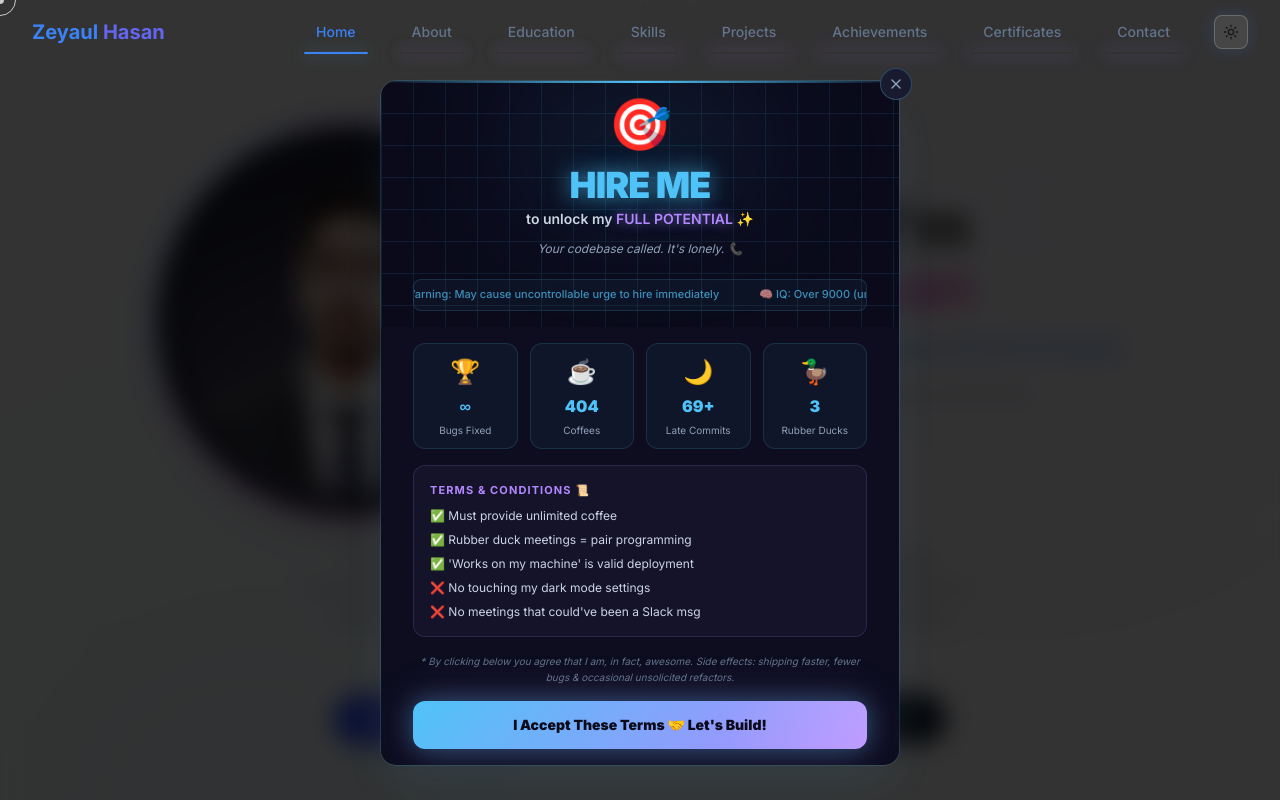
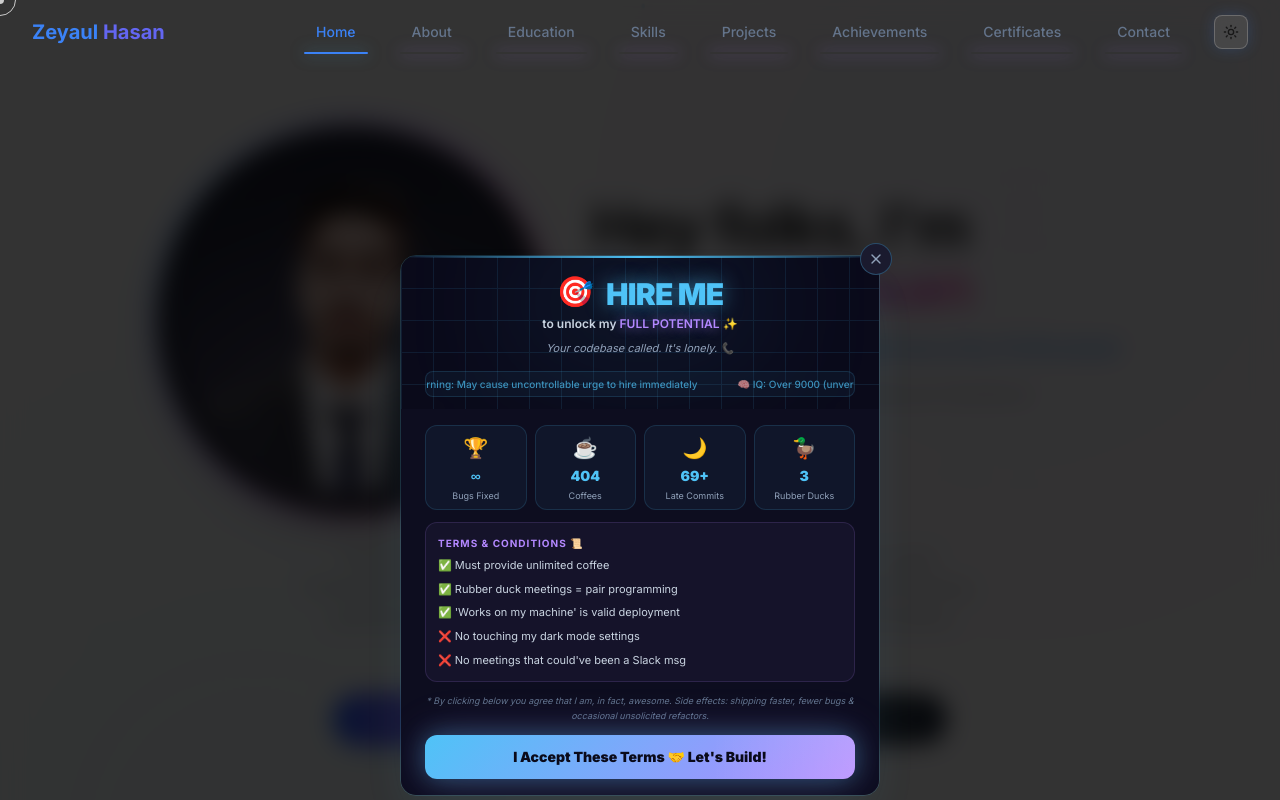
Before and after one commit to zeyaulhasan/My-Portfolio, a Next.js app: page / in a window 1280 px wide. Both pictures are taken after a click on the button "Get My Resume". Shown: the top 800 px of the page. Built offline with nearby package versions, Linux system fonts and the light colour scheme.

Commit message:
Fix resume modal - perfectly centered, fits viewport, no page scroll

```diff
--- a/src/components/ui/ResumeModal.tsx
+++ b/src/components/ui/ResumeModal.tsx
@@ -15,8 +15,6 @@ const ticker = [
   "🐛 Bug whisperer. Code poet. Occasional genius.",
   "☕ Runs on coffee, curiosity & Stack Overflow",
   "🚀 Ships features faster than your coffee brews",
-  "💡 Turns caffeine into working software since 2022",
-  "🎯 Hits deadlines like a heat-seeking missile",
 ]
 
 const roasts = [
@@ -24,24 +22,33 @@ const roasts = [
   "Your competitors already hired someone like me. 👀",
   "Every day you wait, a semicolon cries. 😢",
   "I don't always write bugs, but when I do, I fix them too. 🐛",
-  "My rubber duck has a PhD. Yours doesn't. 🦆",
 ]
 
 const funFacts = [
-  { emoji: "🏆", label: "Bugs Fixed",         value: "∞"   },
-  { emoji: "☕", label: "Coffees",             value: "404" },
-  { emoji: "🌙", label: "Late Commits",        value: "69+" },
-  { emoji: "🦆", label: "Rubber Ducks",        value: "3"   },
+  { emoji: "🏆", label: "Bugs Fixed", value: "∞" },
+  { emoji: "☕", label: "Coffees",    value: "404" },
+  { emoji: "🌙", label: "Late Commits", value: "69+" },
+  { emoji: "🦆", label: "Rubber Ducks", value: "3" },
 ]
 
 export const ResumeModal = ({ isOpen, onClose }: ResumeModalProps) => {
   const [roastIdx, setRoastIdx] = useState(0)
-  const [clicked, setClicked]   = useState(false)
+  const [clicked, setClicked] = useState(false)
 
   useEffect(() => {
     if (!isOpen) { setClicked(false); return }
     const t = setInterval(() => setRoastIdx(i => (i + 1) % roasts.length), 3000)
     return () => clearInterval(t)
+  }, [isOpen])
+
+  // Lock body scroll when modal is open
+  useEffect(() => {
+    if (isOpen) {
+      document.body.style.overflow = 'hidden'
+    } else {
+      document.body.style.overflow = ''
+    }
+    return () => { document.body.style.overflow = '' }
   }, [isOpen])
 
   return (
@@ -57,14 +64,14 @@ export const ResumeModal = ({ isOpen, onClose }: ResumeModalProps) => {
             className="fixed inset-0 z-50 bg-black/80 backdrop-blur-md"
           />
 
-          {/* Modal container */}
-          <div className="fixed inset-0 z-50 flex items-start justify-center p-4 pointer-events-none overflow-y-auto">
+          {/* Centered modal — never scrolls the page */}
+          <div className="fixed inset-0 z-50 flex items-center justify-center p-4 pointer-events-none">
             <motion.div
-              initial={{ opacity: 0, scale: 0.75, y: 30 }}
+              initial={{ opacity: 0, scale: 0.8, y: 20 }}
               animate={{ opacity: 1, scale: 1, y: 0 }}
-              exit={{ opacity: 0, scale: 0.75, y: 30 }}
-              transition={{ type: "spring", stiffness: 280, damping: 22 }}
-              className="relative w-full max-w-[520px] pointer-events-auto mt-16 mb-8"
+              exit={{ opacity: 0, scale: 0.8, y: 20 }}
+              transition={{ type: "spring", stiffness: 300, damping: 25 }}
+              className="relative w-full max-w-[480px] pointer-events-auto"
             >
               {/* Close btn */}
               <button
@@ -74,38 +81,41 @@ export const ResumeModal = ({ isOpen, onClose }: ResumeModalProps) => {
                 <X className="w-4 h-4" />
               </button>
 
-              {/* Card */}
-              <div className="rounded-2xl overflow-hidden border border-[#4FC3F7]/20 shadow-2xl shadow-[#4FC3F7]/10 max-h-[90vh] overflow-y-auto">
+              {/* Card — fixed max height with internal scroll */}
+              <div className="rounded-2xl border border-[#4FC3F7]/20 shadow-2xl shadow-[#4FC3F7]/10 overflow-hidden"
+                style={{ maxHeight: 'calc(100vh - 80px)' }}
+              >
+                {/* Inner scroll container */}
+                <div className="overflow-y-auto" style={{ maxHeight: 'calc(100vh - 80px)' }}>
 
                   {/* ── BANNER ── */}
-                <div className="relative bg-[#0a0a1a] px-8 pt-6 pb-4 text-center overflow-hidden">
-                  {/* neon grid bg */}
+                  <div className="relative bg-[#0a0a1a] px-6 pt-5 pb-3 text-center overflow-hidden">
                     <div className="absolute inset-0 opacity-10"
                       style={{
                         backgroundImage: 'linear-gradient(#4FC3F7 1px, transparent 1px), linear-gradient(90deg, #4FC3F7 1px, transparent 1px)',
                         backgroundSize: '32px 32px'
                       }}
                     />
-                  {/* top glow line */}
                     <div className="absolute top-0 left-0 right-0 h-[2px] bg-gradient-to-r from-transparent via-[#4FC3F7] to-transparent" />
-                  {/* ambient glow */}
-                  <div className="absolute top-0 left-1/2 -translate-x-1/2 w-64 h-32 bg-[#4FC3F7]/10 rounded-full blur-3xl pointer-events-none" />
+                    <div className="absolute top-0 left-1/2 -translate-x-1/2 w-64 h-24 bg-[#4FC3F7]/10 rounded-full blur-3xl pointer-events-none" />
 
-                  {/* bouncing emoji */}
-                  <motion.div
-                    animate={{ y: [0, -10, 0], scale: [1, 1.12, 1] }}
+                    {/* emoji + title inline to save space */}
+                    <div className="relative z-10 flex items-center justify-center gap-3 mb-1">
+                      <motion.span
+                        animate={{ y: [0, -6, 0] }}
                         transition={{ duration: 1.6, repeat: Infinity, ease: 'easeInOut' }}
-                    className="text-5xl mb-3 relative z-10 select-none"
+                        className="text-3xl select-none"
                       >
                         🎯
-                  </motion.div>
-
-                  <h2 className="relative z-10 text-4xl font-black tracking-tight"
-                    style={{ color: '#4FC3F7', textShadow: '0 0 20px rgba(79,195,247,0.6), 0 0 40px rgba(79,195,247,0.3)' }}
+                      </motion.span>
+                      <h2 className="text-3xl font-black tracking-tight"
+                        style={{ color: '#4FC3F7', textShadow: '0 0 20px rgba(79,195,247,0.6)' }}
                       >
                         HIRE ME
                       </h2>
-                  <p className="relative z-10 text-slate-300 text-sm font-semibold mt-1">
+                    </div>
+
+                    <p className="relative z-10 text-slate-300 text-xs font-semibold">
                       to unlock my{' '}
                       <span style={{ color: '#B388FF', textShadow: '0 0 12px rgba(179,136,255,0.7)' }}>
                         FULL POTENTIAL
@@ -113,15 +123,15 @@ export const ResumeModal = ({ isOpen, onClose }: ResumeModalProps) => {
                     </p>
 
                     {/* rotating roast */}
-                  <div className="relative z-10 mt-3 min-h-[1.4rem]">
+                    <div className="relative z-10 mt-2 min-h-[1.2rem]">
                       <AnimatePresence mode="wait">
                         <motion.p
                           key={roastIdx}
-                        initial={{ opacity: 0, y: 6 }}
+                          initial={{ opacity: 0, y: 4 }}
                           animate={{ opacity: 1, y: 0 }}
-                        exit={{ opacity: 0, y: -6 }}
+                          exit={{ opacity: 0, y: -4 }}
                           transition={{ duration: 0.3 }}
-                        className="text-xs text-slate-400 italic"
+                          className="text-[11px] text-slate-400 italic"
                         >
                           {roasts[roastIdx]}
                         </motion.p>
@@ -129,12 +139,12 @@ export const ResumeModal = ({ isOpen, onClose }: ResumeModalProps) => {
                     </div>
 
                     {/* ticker */}
-                  <div className="relative z-10 mt-4 overflow-hidden rounded-lg bg-[#4FC3F7]/5 border border-[#4FC3F7]/15 py-1.5">
+                    <div className="relative z-10 mt-3 overflow-hidden rounded-lg bg-[#4FC3F7]/5 border border-[#4FC3F7]/15 py-1">
                       <motion.div
-                      className="flex gap-10 whitespace-nowrap text-[11px] font-medium"
+                        className="flex gap-10 whitespace-nowrap text-[10px] font-medium"
                         style={{ color: '#4FC3F7' }}
                         animate={{ x: ['0%', '-50%'] }}
-                      transition={{ duration: 24, repeat: Infinity, ease: 'linear' }}
+                        transition={{ duration: 20, repeat: Infinity, ease: 'linear' }}
                       >
                         {[...ticker, ...ticker].map((t, i) => (
                           <span key={i} className="flex-shrink-0 opacity-70">{t}</span>
@@ -144,27 +154,27 @@ export const ResumeModal = ({ isOpen, onClose }: ResumeModalProps) => {
                   </div>
 
                   {/* ── BODY ── */}
-                <div className="bg-[#0d0d1f] px-8 py-4 space-y-4">
+                  <div className="bg-[#0d0d1f] px-6 py-4 space-y-3">
 
                     {/* fun stats */}
-                  <div className="grid grid-cols-4 gap-3">
+                    <div className="grid grid-cols-4 gap-2">
                       {funFacts.map(({ emoji, label, value }) => (
                         <div key={label}
-                        className="flex flex-col items-center gap-1.5 rounded-xl p-3 border text-center"
+                          className="flex flex-col items-center gap-1 rounded-xl p-2 border text-center"
                           style={{ background: 'rgba(79,195,247,0.05)', borderColor: 'rgba(79,195,247,0.15)' }}
                         >
-                        <span className="text-2xl">{emoji}</span>
-                        <span className="text-base font-black" style={{ color: '#4FC3F7' }}>{value}</span>
-                        <span className="text-[10px] text-slate-400 leading-tight">{label}</span>
+                          <span className="text-xl">{emoji}</span>
+                          <span className="text-sm font-black" style={{ color: '#4FC3F7' }}>{value}</span>
+                          <span className="text-[9px] text-slate-400 leading-tight">{label}</span>
                         </div>
                       ))}
                     </div>
 
                     {/* T&C */}
-                  <div className="rounded-xl p-4 space-y-2 border"
+                    <div className="rounded-xl p-3 space-y-1.5 border"
                       style={{ background: 'rgba(179,136,255,0.05)', borderColor: 'rgba(179,136,255,0.15)' }}
                     >
-                    <p className="text-[11px] font-bold uppercase tracking-widest" style={{ color: '#B388FF' }}>
+                      <p className="text-[10px] font-bold uppercase tracking-widest" style={{ color: '#B388FF' }}>
                         Terms &amp; Conditions 📜
                       </p>
                       {[
@@ -174,12 +184,12 @@ export const ResumeModal = ({ isOpen, onClose }: ResumeModalProps) => {
                         "❌ No touching my dark mode settings",
                         "❌ No meetings that could've been a Slack msg",
                       ].map(t => (
-                      <p key={t} className="text-xs text-slate-300">{t}</p>
+                        <p key={t} className="text-[11px] text-slate-300">{t}</p>
                       ))}
                     </div>
 
                     {/* fine print */}
-                  <p className="text-[10px] text-slate-500 text-center italic">
+                    <p className="text-[9px] text-slate-500 text-center italic">
                       * By clicking below you agree that I am, in fact, awesome. Side effects: shipping faster, fewer bugs &amp; occasional unsolicited refactors.
                     </p>
 
@@ -188,7 +198,7 @@ export const ResumeModal = ({ isOpen, onClose }: ResumeModalProps) => {
                       onClick={() => { setClicked(true); setTimeout(onClose, 1300) }}
                       whileHover={{ scale: 1.03 }}
                       whileTap={{ scale: 0.97 }}
-                    className="w-full py-3.5 rounded-xl font-black text-sm relative overflow-hidden"
+                      className="w-full py-3 rounded-xl font-black text-sm relative overflow-hidden"
                       style={{
                         background: 'linear-gradient(135deg, #4FC3F7, #B388FF)',
                         color: '#0a0a1a',
@@ -206,6 +216,7 @@ export const ResumeModal = ({ isOpen, onClose }: ResumeModalProps) => {
                     </motion.button>
                   </div>
                 </div>
+              </div>
             </motion.div>
           </div>
         </>
```
Lines whose indentation alone changed are shown as unchanged.
